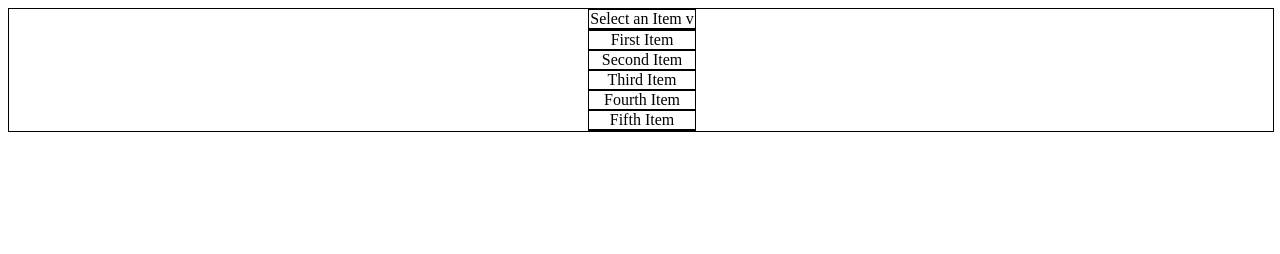
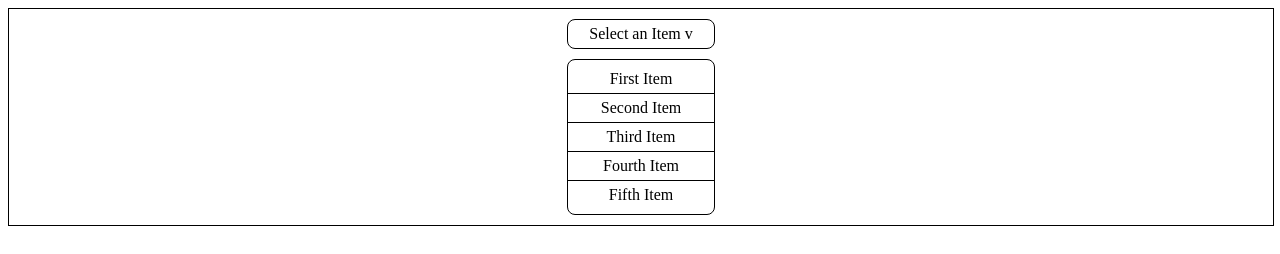
Before and after one commit to 07krW5Hnr5ghy/custom-dropdown, a plain HTML site: page index.html in a window 1280 px wide. Drawn offline with Linux system fonts and the light colour scheme.

Commit message:
feature(main): css styling for the menu

```diff
--- a/css/index.css
+++ b/css/index.css
@@ -7,6 +7,14 @@
     align-items: center;
     border: 1px solid black;
 }
+.dropdown{
+    display: flex;
+    flex-direction: column;
+    justify-content: center;
+    align-items: center;
+    gap:10px;
+    padding: 10px 0;
+}
 .dropdown-default{
     display: flex;
     flex-direction: column;
@@ -14,6 +22,8 @@
     align-items: center;
     border: 1px solid black;
     width: 100%;
+    border-radius: 8px;
+    padding:5px 10px;
 }
 .dropdown-content{
     display: flex;
@@ -22,12 +32,17 @@
     align-items: center;
     border: 1px solid black;
     width: 100%;
+    border-radius: 8px;
+    padding:5px 10px;
 }
 .dropdown-item{
     display: flex;
     flex-direction: column;
     justify-content: center;
     align-items: center;
-    border: 1px solid black;
     width: 100%;
+    padding:5px 10px;
 }
+.item-border{
+    border-bottom: 1px solid black;
+}
--- a/index.html
+++ b/index.html
@@ -11,10 +11,10 @@
                     Select an Item v
                 </div>
                 <div class="dropdown-content">
-                    <div class="dropdown-item">First Item</div>
-                    <div class="dropdown-item">Second Item</div>
-                    <div class="dropdown-item">Third Item</div>
-                    <div class="dropdown-item">Fourth Item</div>
+                    <div class="dropdown-item item-border">First Item</div>
+                    <div class="dropdown-item item-border">Second Item</div>
+                    <div class="dropdown-item item-border">Third Item</div>
+                    <div class="dropdown-item item-border">Fourth Item</div>
                     <div class="dropdown-item">Fifth Item</div>
                 </div>
             </div>
```
